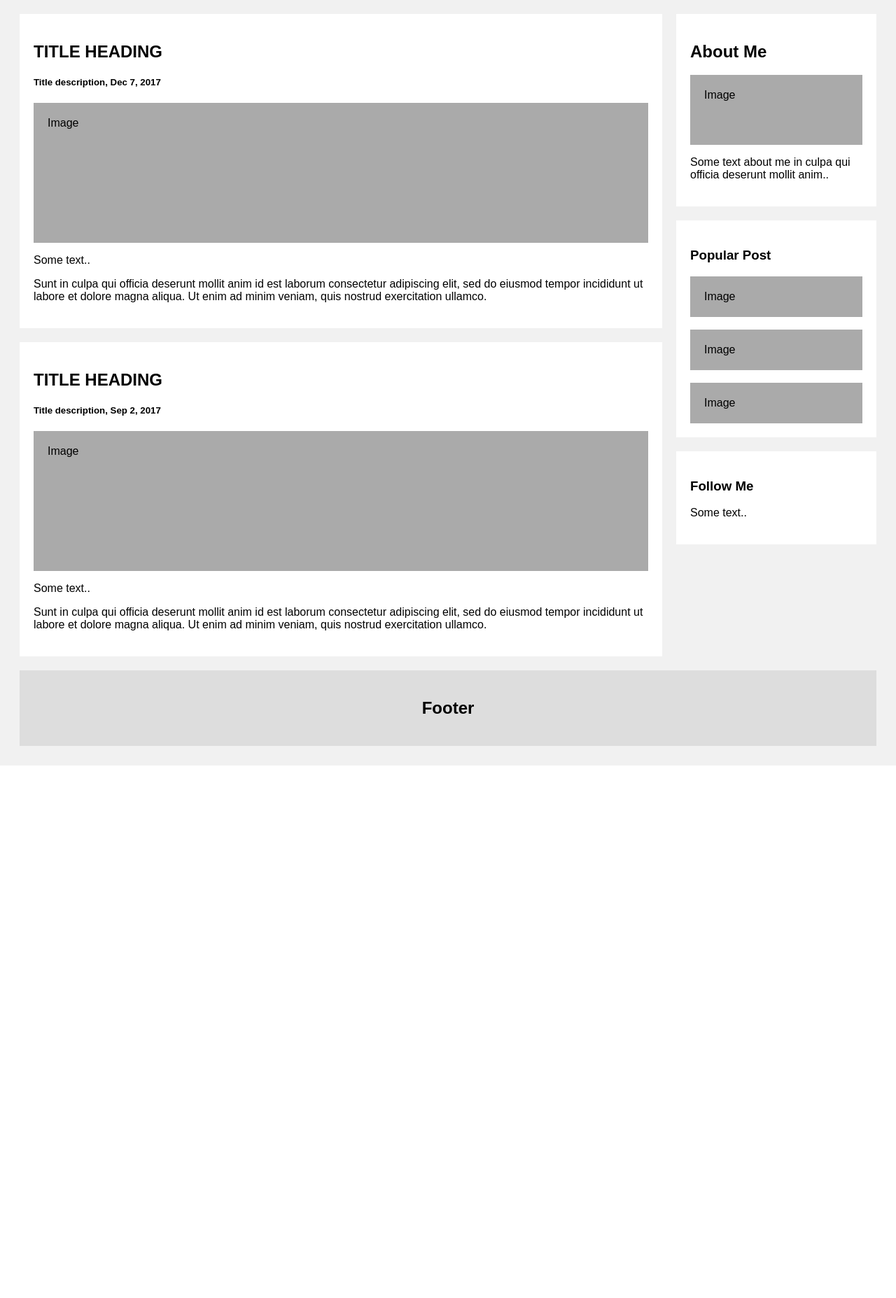
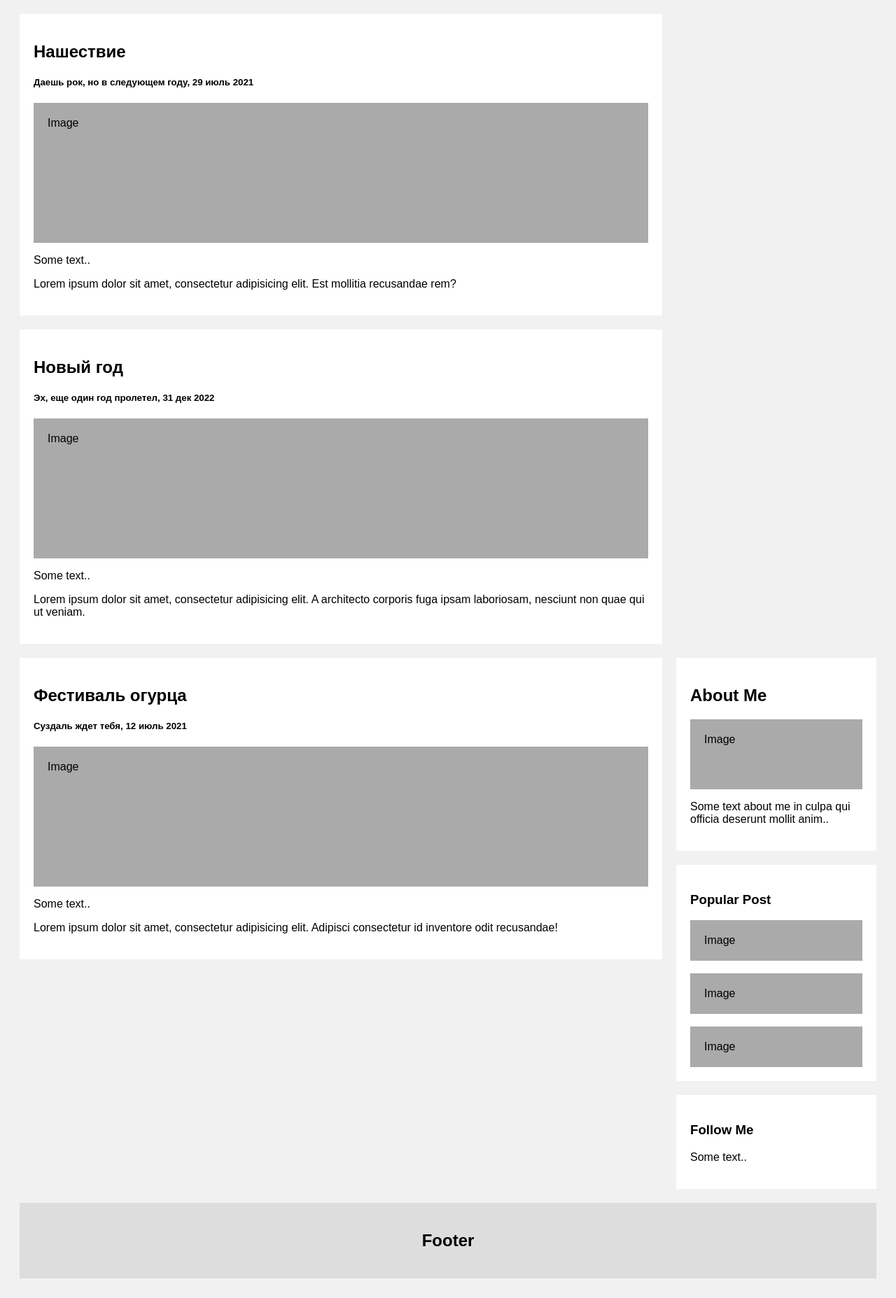
Before and after one commit to DimedroLich/my_site_egorov, a Django app: page /posts/ in a window 1280 px wide. Shown: the part 257-2112 px from the top of the page at 70% size. Before the commit the page ends 1351 px from the top, so only its background shows below. Run offline with Django 4.2, Linux system fonts and the light colour scheme.

Commit message:
Added tag for to 'index.html' for showing dinamic topics. Page showing 3 random topics after refresh

```diff
--- a/blog/templates/blog/index.html
+++ b/blog/templates/blog/index.html
@@ -2,21 +2,16 @@
 
 {% block content %}
 
+  {% for topic in posts %}
+
   <div class="leftcolumn">
     <div class="card">
-      <h2>TITLE HEADING</h2>
-      <h5>Title description, Dec 7, 2017</h5>
+      <h2>{{topic.title}}</h2>
+      <h5>{{topic.description}}, {{topic.date}}</h5>
       <div class="fakeimg" style="height:200px;">Image</div>
       <p>Some text..</p>
-      <p>Sunt in culpa qui officia deserunt mollit anim id est laborum consectetur adipiscing elit, sed do eiusmod tempor incididunt ut labore et dolore magna aliqua. Ut enim ad minim veniam, quis nostrud exercitation ullamco.</p>
-    </div>
-    <div class="card">
-      <h2>TITLE HEADING</h2>
-      <h5>Title description, Sep 2, 2017</h5>
-      <div class="fakeimg" style="height:200px;">Image</div>
-      <p>Some text..</p>
-      <p>Sunt in culpa qui officia deserunt mollit anim id est laborum consectetur adipiscing elit, sed do eiusmod tempor incididunt ut labore et dolore magna aliqua. Ut enim ad minim veniam, quis nostrud exercitation ullamco.</p>
+      <p>{{topic.content}}</p>
     </div>
   </div>
-
+  {% endfor %}
 {% endblock %}
--- a/blog/views.py
+++ b/blog/views.py
@@ -1,13 +1,12 @@
 from django.shortcuts import render, HttpResponse
-from django.template.loader import render_to_string
+from random import shuffle
 
 
 # Create your views here.
 
 
 def index(request):
-    context = {
-        "posts" : [
+    posts = [
         {
             'title': 'Рыбалка',
             'description': 'Хорошо посидели',
@@ -19,7 +18,7 @@ def index(request):
             'description': 'Незабываемое путешествие',
             'date': '5 сент 2020',
             'content': '''Lorem ipsum dolor sit amet, consectetur adipisicing elit.
-                    Commodi distinctio doloremque et fuga iste neque, pariatur quod sit veritatis voluptates?'''
+                        Commodi distinctio doloremque et fuga iste neque, pariatur quod sit veritatis voluptates?'''
         },
         {
             'title': 'Финал лиги чемпионов',
@@ -51,7 +50,10 @@ def index(request):
             'date': '31 дек 2022',
             'content': 'Lorem ipsum dolor sit amet, consectetur adipisicing elit. A architecto corporis fuga ipsam laboriosam, nesciunt non quae qui ut veniam.'
         },
-    ],
+    ]
+    shuffle(posts)
+    context = {
+        "posts" : posts[:3]
     }
     return render(request,'blog/index.html',context=context)
 
@@ -63,6 +65,6 @@ def about(request,name_post):
 
 def about_by_num(request,number_post:int):
     context = {
-        'num': number_post
+        'num': number_post,
     }
     return render(request, 'blog/detail_by_number.html',context=context)
```
